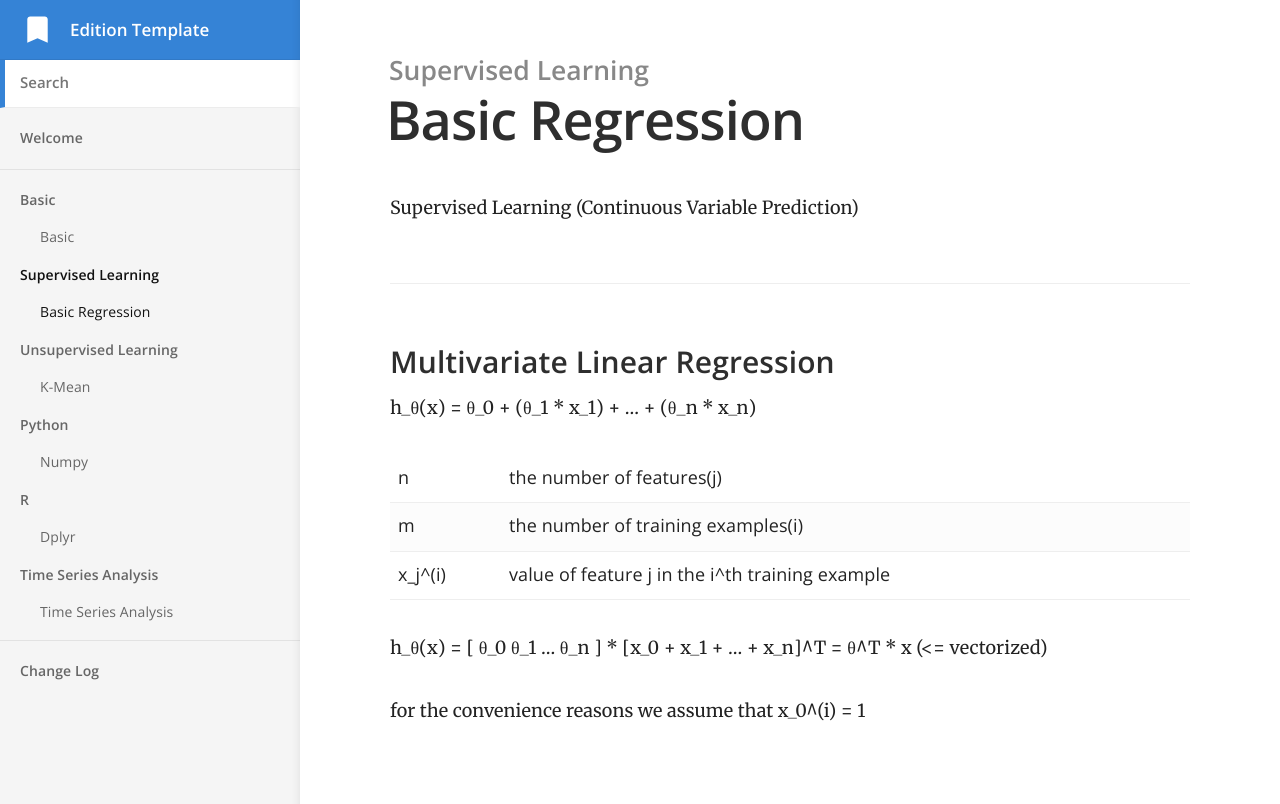
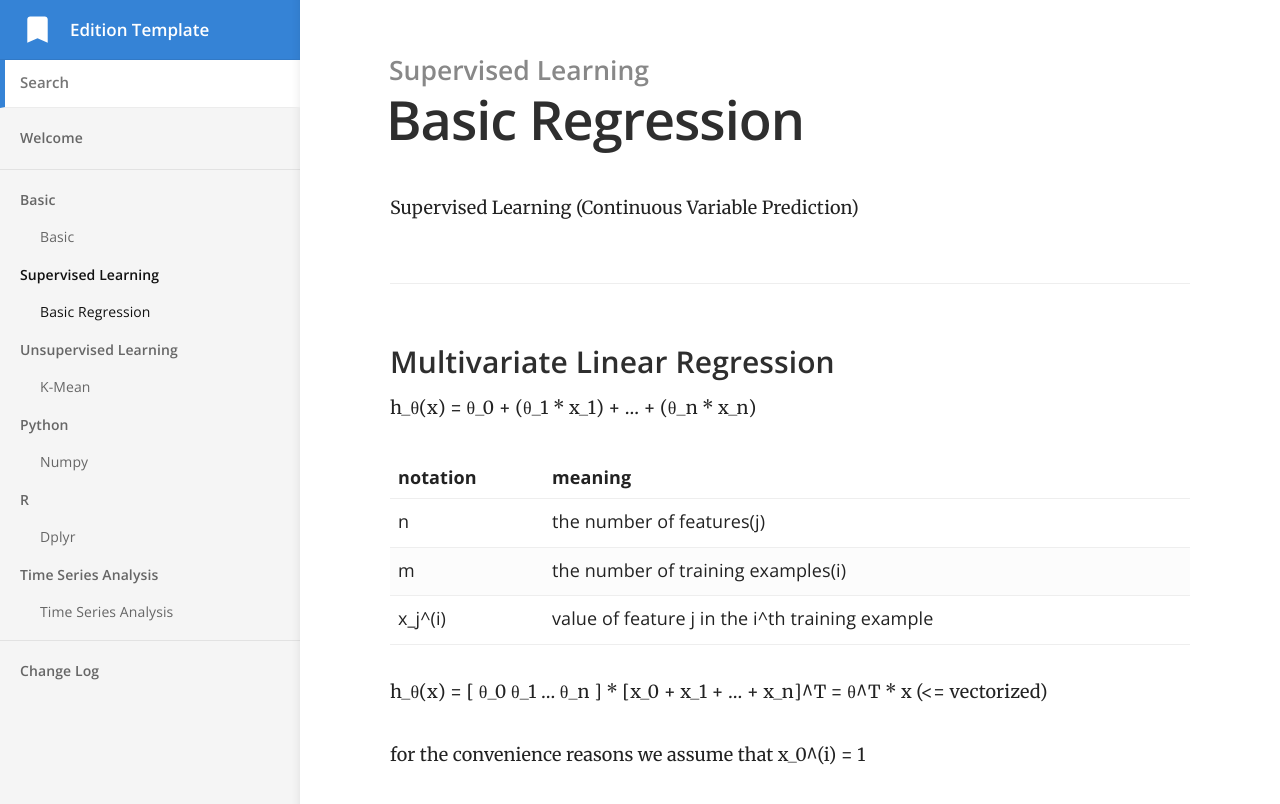
Before and after one commit to ksuthalia/ko-taemin, a Jekyll site: the page built from _docs/Data_Science/Supervised Learning/basic_regression.md, in a window 1280 px wide. Shown: the top 804 px of the page. Built offline with Jekyll 4.4.1, drawn with Linux system fonts in a browser that asks for light colours.

Commit message:
Update basic_regression.md

```diff
--- a/_docs/Data_Science/Supervised Learning/basic_regression.md
+++ b/_docs/Data_Science/Supervised Learning/basic_regression.md
@@ -10,7 +10,8 @@ Supervised Learning (Continuous Variable Prediction)
 
 h_θ(x) = θ_0 + (θ_1 * x_1) + ... + (θ_n * x_n)
 
-
+| notation | meaning |
+|--|--|
 | n | the number of features(j) |
 | m | the number of training examples(i) |
 | x_j^(i)| value of feature j in the i^th training example |
```
